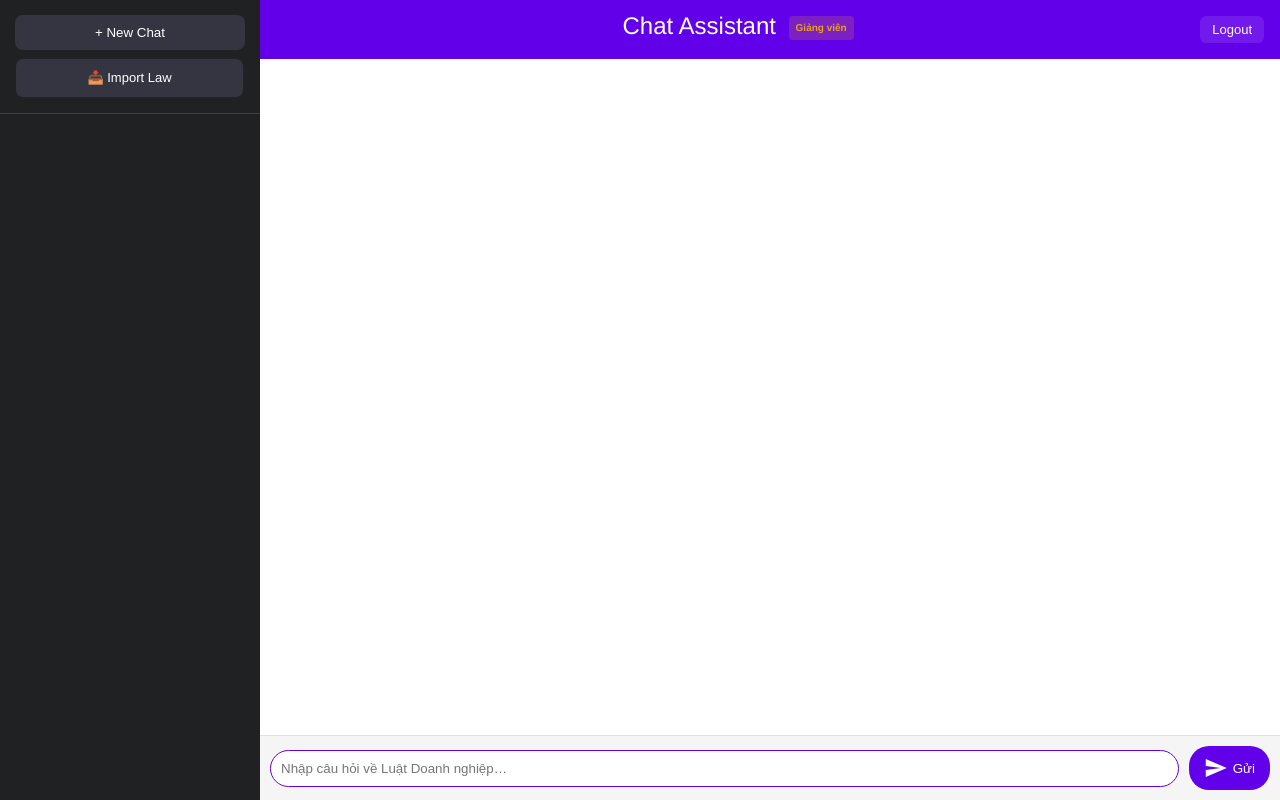
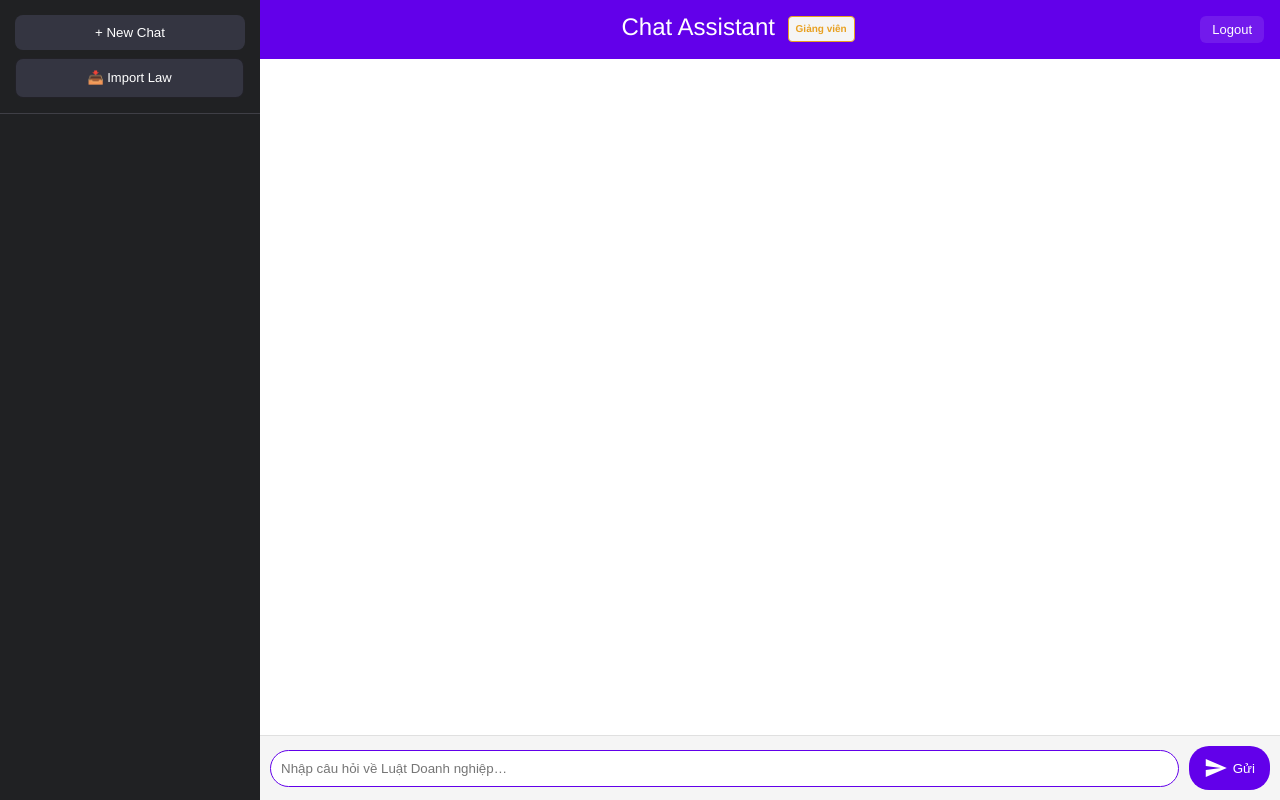
Before and after one commit to BaoNHN/rag-legal-assistant, a Flask app: page / in a window 1280 px wide. Run offline with Flask 3, Linux system fonts and the light colour scheme; the visitor is signed in with stand-in values (Sample User, id 1); data that the repository does not hold is empty; some libraries are stand-ins or nearby versions.

```diff
--- a/templates/index.html
+++ b/templates/index.html
@@ -41,10 +41,11 @@
       margin-left: 6px;
       vertical-align: middle;
     }
-    .role-badge.teacher {
-      background: rgba(232,160,32,0.2);
-      color: #E8A020;
-    }
+.role-badge.teacher {
+    background: whitesmoke;
+    color: #E8A020;
+    border: 1.5px solid #E8A020;
+}
   </style>
 </head>
 <body>
```
